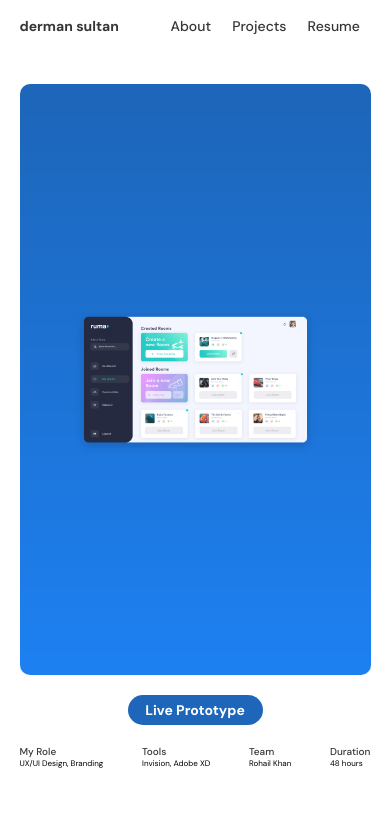
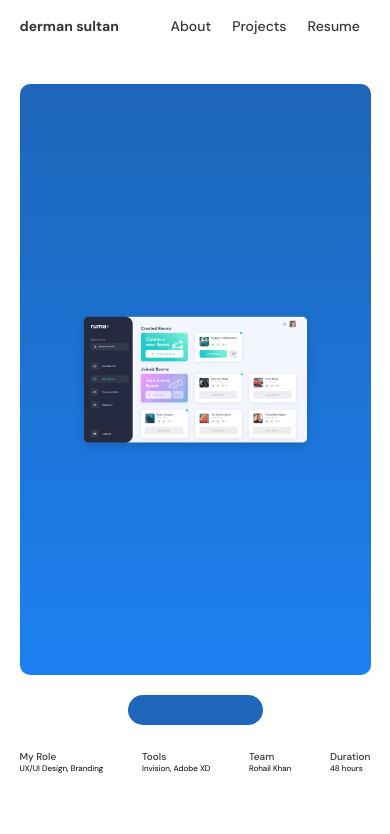
Before and after one commit to dermansultan/Portfolio2020, a React (Create React App) app: page /#/Ruma in a window 390 px wide. Shown: the top 834 px of the page. Built offline with nearby package versions, Linux system fonts and the light colour scheme.

Commit message:
ProjectDetails converted over to styled-comp

```diff
--- a/src/Components/CaseStudy/ProjectDetails.jsx
+++ b/src/Components/CaseStudy/ProjectDetails.jsx
@@ -1,5 +1,6 @@
 import React from "react";
 import styled from "styled-components";
+import { WrapperCol } from "./CaseStudy-styling";
 
 const DetailsWrapper = styled.div`
   display: flex;
@@ -33,33 +34,80 @@ const ProtoBtn = styled.button`
   }
 `;
 
+const DetailsTitle = styled.h1`
+  color: var(--main-txt-colour);
+  white-space: nowrap;
+  font-weight: 500;
+  font-size: clamp(10px, 1.5vw, 22px);
+`;
+
+const DetailsPara = styled.p`
+  color: var(--second-txt-color);
+  white-space: nowrap;
+  font-size: clamp(8px, 1.5vw, 18px);
+`;
+
+const ContentWrapper = styled.div`
+  display: flex;
+  width: 50%;
+  justify-content: space-between;
+  @media only screen and (max-width: 600px) {
+    width: 100%;
+    margin-top: 20px;
+  }
+`;
+
 // Recreate with styled-component
 
 function ProjectDetails(props) {
   return (
-    <div className="projectDetailsWrapper">
+    <DetailsWrapper>
       <a href={props.demoLink}>
-        <button className="protoBtn">Live Prototype</button>
+        <ProtoBtn></ProtoBtn>
       </a>
-      <div className="projectDetails">
-        <div className="details">
-          <p className="deTitle">My Role</p>
-          <p className="deSub">{props.role}</p>
-        </div>
-        <div className="details">
-          <p className="deTitle">Tools</p>
-          <p className="deSub">{props.tools}</p>
-        </div>
-        <div className="details">
-          <p className="deTitle">Team</p>
-          <p className="deSub">{props.team}</p>
-        </div>
-        <div className="details">
-          <p className="deTitle">Duration</p>
-          <p className="deSub">{props.duration}</p>
-        </div>
-      </div>
-    </div>
+      <ContentWrapper>
+        <WrapperCol>
+          <DetailsTitle>My Role</DetailsTitle>
+          <DetailsPara>{props.role}</DetailsPara>
+        </WrapperCol>
+        <WrapperCol>
+          <DetailsTitle>Tools</DetailsTitle>
+          <DetailsPara>{props.tools}</DetailsPara>
+        </WrapperCol>
+        <WrapperCol>
+          <DetailsTitle>Team</DetailsTitle>
+          <DetailsPara>{props.team}</DetailsPara>
+        </WrapperCol>
+        <WrapperCol>
+          <DetailsTitle>Duration</DetailsTitle>
+          <DetailsPara>{props.duration}</DetailsPara>
+        </WrapperCol>
+      </ContentWrapper>
+    </DetailsWrapper>
+
+    // <div className="projectDetailsWrapper">
+    //   <a href={props.demoLink}>
+    //     <button className="protoBtn">Live Prototype</button>
+    //   </a>
+    //   <div className="projectDetails">
+    //     <div className="details">
+    //       <p className="deTitle">My Role</p>
+    //       <p className="deSub">{props.role}</p>
+    //     </div>
+    //     <div className="details">
+    //       <p className="deTitle">Tools</p>
+    //       <p className="deSub">{props.tools}</p>
+    //     </div>
+    //     <div className="details">
+    //       <p className="deTitle">Team</p>
+    //       <p className="deSub">{props.team}</p>
+    //     </div>
+    //     <div className="details">
+    //       <p className="deTitle">Duration</p>
+    //       <p className="deSub">{props.duration}</p>
+    //     </div>
+    //   </div>
+    // </div>
   );
 }
 
```
